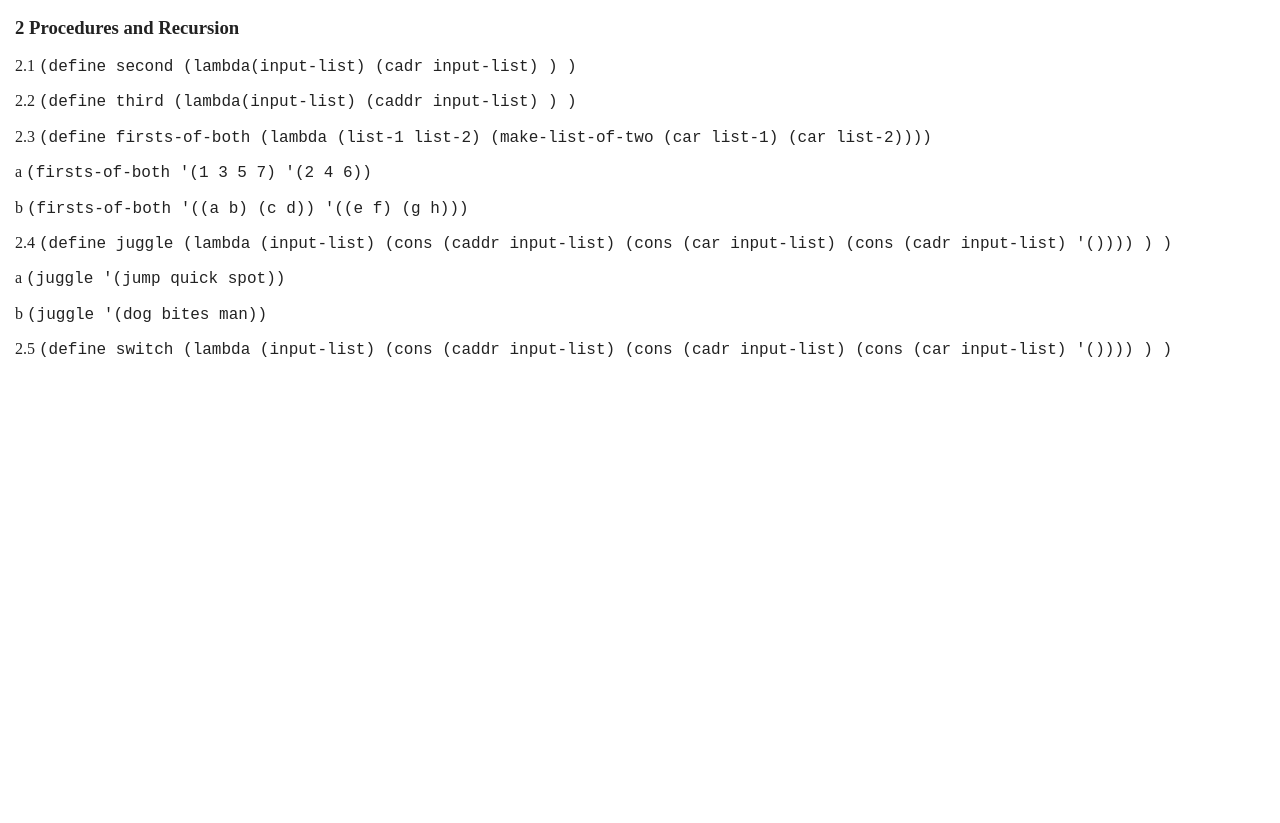
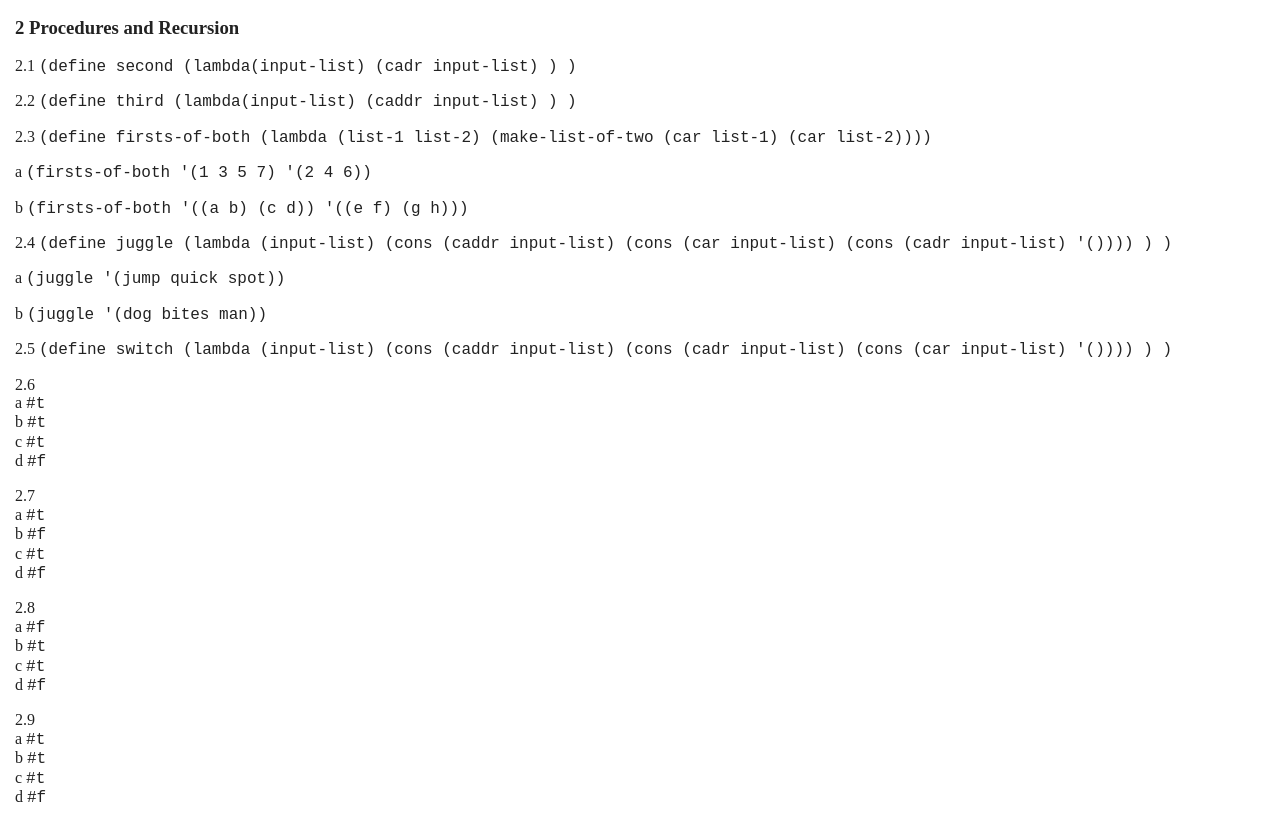
Before and after one commit to singhtanvir/Scheme-and-The-Art-of-Programming-textbook-solutions, a website built with Parcel: page index.html in a window 1280 px wide. Shown: the part 100-923 px from the top of the page. Before the commit the page ends 800 px from the top, so only its background shows below. Built offline with nearby package versions, Linux system fonts and the light colour scheme.

```diff
--- a/index.html
+++ b/index.html
@@ -110,12 +110,122 @@
       )
     </code>
   </p>
+
+  <p>
+    2.6
+    <br>
+    a
+    <code>
+      #t
+    </code>
+    <br>
+    b
+    <code>
+      #t
+    </code>
+    <br>
+    c
+    <code>
+      #t
+    </code>
+    <br>
+    d
+    <code>
+      #f
+    </code>
+  </p>
+
+  <p>
+    2.7
+    <br>
+    a
+    <code>
+      #t
+    </code>
+    <br>
+    b
+    <code>
+      #f
+    </code>
+    <br>
+    c
+    <code>
+      #t
+    </code>
+    <br>
+    d
+    <code>
+      #f
+    </code>
+  </p>
+
+  <p>
+  2.8
+  <br>
+    a
+    <code>
+      #f
+    </code>
+    <br>
+    b
+    <code>
+      #t
+    </code>
+    <br>
+    c
+    <code>
+      #t
+    </code>
+    <br>
+    d
+    <code>
+      #f
+    </code>
+  </p>
+
+
+  <p>
+    2.9
+    <br>
+    a
+    <code>
+      #t
+    </code>
+    <br>
+    b
+    <code>
+      #t
+    </code>
+    <br>
+    c
+    <code>
+      #t
+    </code>
+    <br>
+    d
+    <code>
+      #f
+    </code>
+  </p>
 </section>
 
 <script src="js/vendor/modernizr-3.11.2.min.js"></script>
 <script src="js/plugins.js"></script>
 <script src="js/main.js"></script>
 
+<!-- Google Analytics: change UA-XXXXX-Y to be your site's ID. -->
+<script>
+  window.ga = function () {
+    ga.q.push(arguments)
+  };
+  ga.q = [];
+  ga.l = +new Date;
+  ga('create', 'UA-XXXXX-Y', 'auto');
+  ga('set', 'anonymizeIp', true);
+  ga('set', 'transport', 'beacon');
+  ga('send', 'pageview')
+</script>
+<!--<script src="https://www.google-analytics.com/analytics.js" async></script>-->
 </body>
 
 </html>
```
